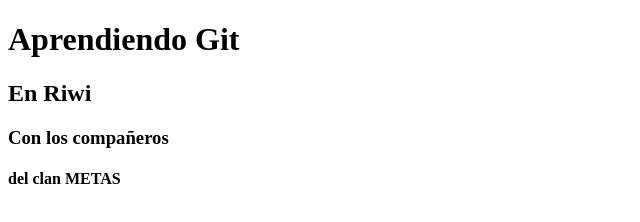
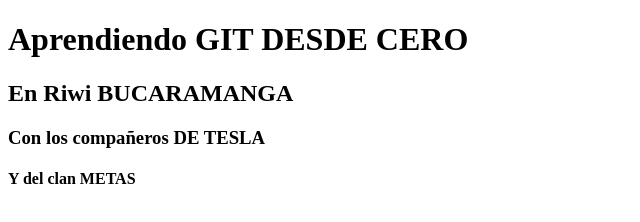
Before and after one commit to ei18/GIT_META_RIWI, a plain HTML site: page Ramas/index.html in a window 1280 px wide. Shown: the whole page, without its empty margins (0-640 px from the left). Drawn offline with Linux system fonts and the light colour scheme.

Commit message:
Modificando los titulos en rama Juli

```diff
--- a/Ramas/index.html
+++ b/Ramas/index.html
@@ -6,9 +6,9 @@
     <title>Document</title>
 </head>
 <body>
-    <h1>Aprendiendo Git</h1>
-    <h2>En Riwi</h2>
-    <h3>Con los compañeros</h3>
-    <h4>del clan METAS</h4>
+    <h1>Aprendiendo GIT DESDE CERO</h1>
+    <h2>En Riwi BUCARAMANGA</h2>
+    <h3>Con los compañeros DE TESLA</h3>
+    <h4>Y del clan METAS</h4>
 </body>
 </html>
```
